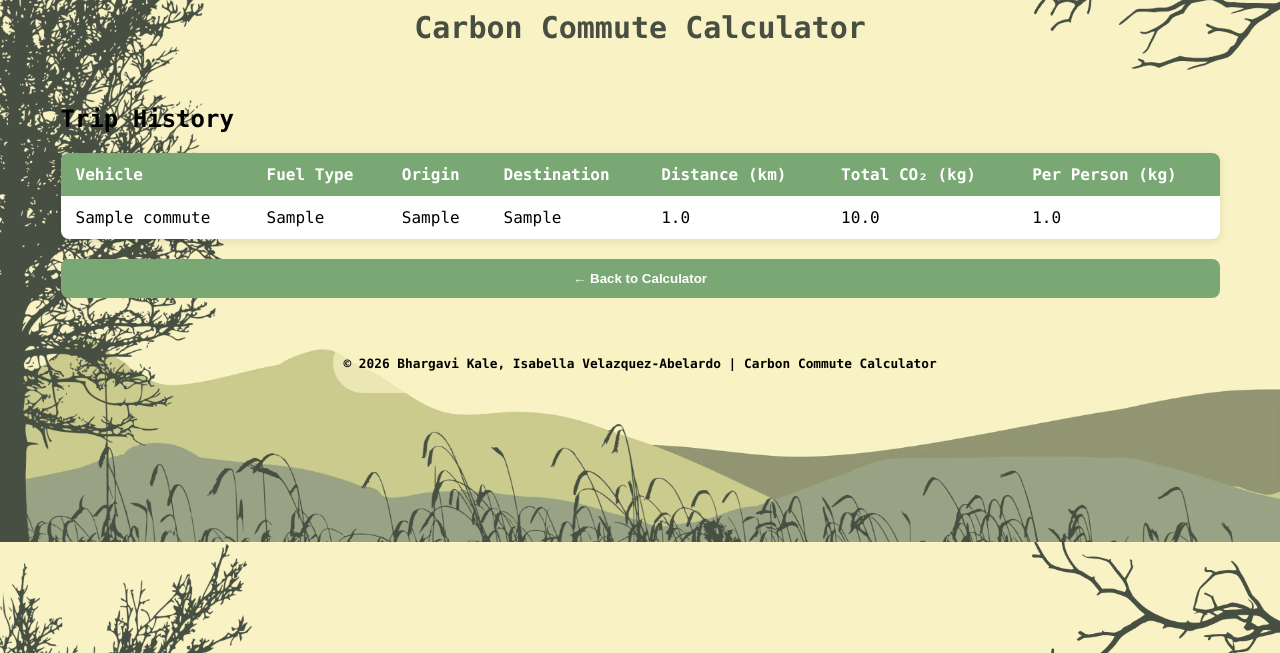
After one commit to bhargavi-kale/carbon-emission-tracker, a Flask app: page /dashboard in a window 1280 px wide. The commit adds this page. Shown: the top 653 px of the page. Run offline with Flask 3, Linux system fonts and the light colour scheme; tables that the repository leaves empty hold one stand-in row (values such as "Sample post"); parts of the project's set-up code (start-up, migrations or seed data) failed here and were passed over; some libraries are stand-ins or nearby versions.

Commit message:
added dashboard:

```diff
--- a/main.py
+++ b/main.py
@@ -1,17 +1,17 @@
 """
-Main application module for the Carbom Commute System.
+Main application module for the Carbon Commute System.
 Handles routing for vehicle data and integration with Google Maps API.
 """
 
 import os
 import pandas as pd
 from dotenv import load_dotenv
-from flask import Flask, render_template, jsonify, request, redirect, url_for, flash
+from flask import (
+    Flask, render_template, jsonify, request, redirect, url_for
+)
 
-from models import db, VehicleModel
-
+from models import db, VehicleModel, Commute
 from src.route import calculate_distance
-# from src.trip import Trip
 from src.vehicle import Vehicle
 
 # Load environment variables
@@ -36,6 +36,7 @@ def create_app():
 
     return flask_app
 
+
 app = create_app()
 
 # Load dataset
@@ -48,6 +49,7 @@ def home():
     vehicles = VehicleModel.query.all()  # Get all vehicles from DB
     api_key = os.getenv("GOOGLE_API_KEY")
     return render_template("home.html", API_KEY=api_key, vehicles=vehicles)
+
 
 @app.route("/calculate", methods=["POST"])
 def calculate():
@@ -83,12 +85,27 @@ def calculate():
     factor = emission_factors.get(fuel_type, 0.20)
 
     # Example distance (later from Google Maps API)
-    distance_miles = calculate_distance(origin, destination)  # Placeholder function
-    distance_km = distance_miles * 1.60934 # Convert miles to kilometers
+    distance_miles = calculate_distance(origin, destination)
+    distance_km = distance_miles * 1.60934  # Convert miles to kilometers
 
     # --- Emissions calculation ---
     total_emissions = distance_km * factor
     emissions_per_person = total_emissions / passengers
+
+    commute = Commute(
+        vehicle_name=f"{vehicle.make} {vehicle.model} ({vehicle.year})",
+        fuel_type=fuel_type,
+        origin=origin,
+        destination=destination,
+        distance_miles=distance_miles,
+        distance_km=distance_km,
+        passengers=passengers,
+        total_emissions=total_emissions,
+        emissions_per_person=emissions_per_person
+    )
+
+    db.session.add(commute)
+    db.session.commit()
 
     calculation = {
         "vehicle": vehicle,
@@ -112,6 +129,7 @@ def calculate():
         calculation=calculation
     )
 
+
 @app.route("/add-vehicle")
 def add_vehicle():
     """Render the vehicle selection page with sorted manufacturer list."""
@@ -126,32 +144,22 @@ def save_vehicle():
     model = request.form.get("model")
     year = int(request.form.get("year"))
 
-    # Check if this exact vehicle already exists in the database
-    existing_vehicle = VehicleModel.query.filter_by(
-        make=make, model=model, year=year
-    ).first()
-    print(existing_vehicle, "existing vehicle")
-
-    if existing_vehicle:
-        # Inform the user it's already there
-        print("existing vehicle here")
-        flash(f"Note: {make} {model} ({year}) is already in your list!", "info")
-        return redirect(url_for("home"))
     economy_data = Vehicle.fetch_economy_data(make, model, year)
     # If it doesn't exist, proceed with saving
     try:
-        new_vehicle = VehicleModel(make=make, model=model, year=year,
-                              economy_id=int(economy_data["id"]),
-                              fuel_type=economy_data["fuelType1"],
-                              combined_mpg=float(economy_data["comb08"]))
+        new_vehicle = VehicleModel(
+            make=make,
+            model=model,
+            year=year,
+            economy_id=int(economy_data["id"]),
+            fuel_type=economy_data["fuelType1"],
+            combined_mpg=float(economy_data["comb08"])
+        )
         db.session.add(new_vehicle)
         db.session.commit()
-        print(new_vehicle, "new vehicle")
-        flash(f"Success! {make} {model} added.", "success")
-    except Exception as e:
+    except ValueError as e:
         print("Error saving vehicle:", e)
         db.session.rollback()
-        flash("An error occurred while saving.", "danger")
 
     return redirect(url_for("home"))
 
@@ -167,10 +175,27 @@ def get_models(make):
 def get_years(make, model):
     """Return a JSON list of available years for a specific make and model."""
     years = sorted(
-        df[(df["make"] == make) & (df["model"] == model)]["year"].unique().tolist(),
+        df[
+            (df["make"] == make) & (df["model"] == model)
+        ]["year"].unique().tolist(),
         reverse=True,
     )
     return jsonify([int(y) for y in years])
+
+
+@app.route("/dashboard")
+def dashboard():
+    commutes = Commute.query.all()
+
+    total_distance = sum(c.distance_km for c in commutes)
+    total_emissions = sum(c.total_emissions for c in commutes)
+
+    return render_template(
+        "dashboard.html",
+        commutes=commutes,
+        total_distance=round(total_distance, 2),
+        total_emissions=round(total_emissions, 2)
+    )
 
 
 @app.route("/api/vehicles")
@@ -187,14 +212,14 @@ def get_vehicles():
                 "make": vehicle.make,
                 "model": vehicle.model,
                 # 'fuel_type': vehicle.fuel_type,
-                # 'efficiency': vehicle.efficiency  # grams of CO2 per mile/km
+                # 'efficiency': vehicle.efficiency  # grams CO2/mi/km
             }
         )
-
-    # jsonify converts the list into a JSON response
     return jsonify(vehicles_list)
-
 
 
 if __name__ == "__main__":
     app.run(debug=True)
+
+if __name__ == "__main__":
+    app.run(debug=True)
--- a/static/style.css
+++ b/static/style.css
@@ -95,22 +95,7 @@ footer {
     width: fit-content; margin: 5px auto 20px auto; position: relative; z-index: 2;
 }
 
-/* 5. LAYOUT TYPE B: 2-COLUMN HYBRID (901px - 1200px) */
-/* @media (max-width: 1200px) and (min-width: 901px) {
-    body { overflow-y: auto; height: auto; }
-    .container {
-        grid-template-columns: 1fr 1fr;
-        grid-template-rows: auto auto;
-        height: auto;
-        padding-bottom: 80px;
-    }
-    .map-panel { grid-column: span 2; height: 450px; }
-    .left-panel { grid-row: 2; }
-    .right-panel { grid-row: 2; }
-} */
 
-/* 6. LAYOUT TYPE C: 2-COLUMN STACKED (731px - 900px) */
-/* Prioritizes the "Plan" and "Summary" at the top before the Map */
 @media (max-width: 1100px) and (min-width: 731px) {
     body { overflow-y: auto; height: auto; }
     .container {
@@ -135,3 +120,121 @@ footer {
     .map-panel { height: 350px; flex-shrink: 0; }
     #map { height: 100%; }
 }
+
+body.dashboard-bg {
+    background-image: url("/static/background.png");
+    background-size: cover;
+    background-position: center;
+
+    height: auto;
+    overflow-y: auto;
+}
+
+body.dashboard-bg main {
+    display: block;
+    padding: 30px;
+}
+
+/* Center dashboard horizontally */
+.dashboard-container {
+    width: 95%;
+    max-width: 1400px;
+    margin: 0 auto;
+}
+
+
+/* header */
+.dashboard-header {
+    text-align: center;
+    margin-bottom: 30px;
+}
+
+.dashboard-header h1 {
+    font-size: 32px;
+    color: var(--primary-color);
+    margin: 0;
+    text-align: center;
+}
+
+
+/* table */
+.dashboard-table-wrapper {
+    width: 100%;
+}
+
+.dashboard-table {
+    width:100%;
+    border-collapse:collapse;
+    background:white;
+    border-radius:8px;
+    overflow:hidden;
+    box-shadow:0 2px 8px rgba(0,0,0,0.1);
+}
+
+.dashboard-table thead {
+    background:var(--accent-green);
+    color:white;
+}
+
+.dashboard-table th,
+.dashboard-table td {
+    padding:12px 15px;
+    text-align:left;
+}
+
+.dashboard-table tbody tr:hover {
+    background:#f9f9f9;
+}
+
+.no-data {
+    text-align:center;
+    padding:20px;
+    color:#666;
+    font-style:italic;
+}
+
+/* back button */
+.dashboard-footer {
+    text-align:center;
+    margin-top:20px;
+}
+
+.back-btn {
+    background:var(--accent-green);
+    color:white;
+    padding:12px 24px;
+    border-radius:8px;
+    border:none;
+    font-weight:bold;
+    cursor:pointer;
+}
+
+.back-btn:hover {
+    background:var(--accent-green-dark);
+}
+
+
+/* Responsive: Mobile tables */
+@media (max-width: 768px) {
+    .dashboard-container {
+        width: 95%;
+        padding: 15px;
+    }
+
+    .dashboard-table {
+        font-size: 14px;
+    }
+
+    .dashboard-table th,
+    .dashboard-table td {
+        padding: 10px 8px;
+    }
+
+    .dashboard-header h1 {
+        font-size: 24px;
+    }
+
+    .summary-card {
+        flex: 0 1 200px;
+    }
+}
--- /dev/null
+++ b/templates/dashboard.html
@@ -0,0 +1,48 @@
+{% extends "index.html" %}
+
+{% block body_class %}dashboard-bg{% endblock %}
+{% block content %}
+<section class="dashboard-container">
+
+
+
+    <div class="dashboard-table-wrapper">
+        <h2>Trip History</h2>
+        <table class="dashboard-table">
+            <thead>
+                <tr>
+                    <th>Vehicle</th>
+                    <th>Fuel Type</th>
+                    <th>Origin</th>
+                    <th>Destination</th>
+                    <th>Distance (km)</th>
+                    <th>Total CO₂ (kg)</th>
+                    <th>Per Person (kg)</th>
+                </tr>
+            </thead>
+            <tbody>
+                {% for commute in commutes %}
+                <tr>
+                    <td>{{ commute.vehicle_name }}</td>
+                    <td>{{ commute.fuel_type }}</td>
+                    <td>{{ commute.origin }}</td>
+                    <td>{{ commute.destination }}</td>
+                    <td>{{ commute.distance_km }}</td>
+                    <td>{{ commute.total_emissions }}</td>
+                    <td>{{ commute.emissions_per_person }}</td>
+                </tr>
+                {% endfor %}
+            </tbody>
+        </table>
+        {% if not commutes %}
+        <p class="no-data">No commutes recorded yet. <a href="/">Calculate your first commute!</a></p>
+        {% endif %}
+    </div>
+
+    <div class="dashboard-footer">
+        <a href="/">
+            <button class="back-btn">← Back to Calculator</button>
+        </a>
+    </div>
+</section>
+{% endblock %}
--- a/templates/home.html
+++ b/templates/home.html
@@ -2,6 +2,7 @@
 
 {% block body_class %}home-bg{% endblock %}
 {% block content %}
+<div class="container">
     <section class="left-panel">
         <h2>Plan Your Trip</h2>
 
@@ -76,7 +77,11 @@
     <p><strong>Emissions Per Passenger:</strong>
         {{ calculation.emissions_per_person }} kg CO₂
     </p>
+    <a href="/dashboard">
+        <button class="dashboard-btn">View Dashboard</button>
+    </a>
 </div>
     {% endif %}
     </section>
+</div>
 {% endblock %}
--- a/templates/index.html
+++ b/templates/index.html
@@ -25,9 +25,9 @@
         {% endfor %}
       {% endif %}
     {% endwith %}
-    <div class="container">
-        {% block content %}{% endblock %}
-    </div>
+
+    {% block content %}{% endblock %}
+
 
 
 
```
Also changed, not shown: docs/sprints.md (+69 -1 lines), models.py (+16 -0 lines).
